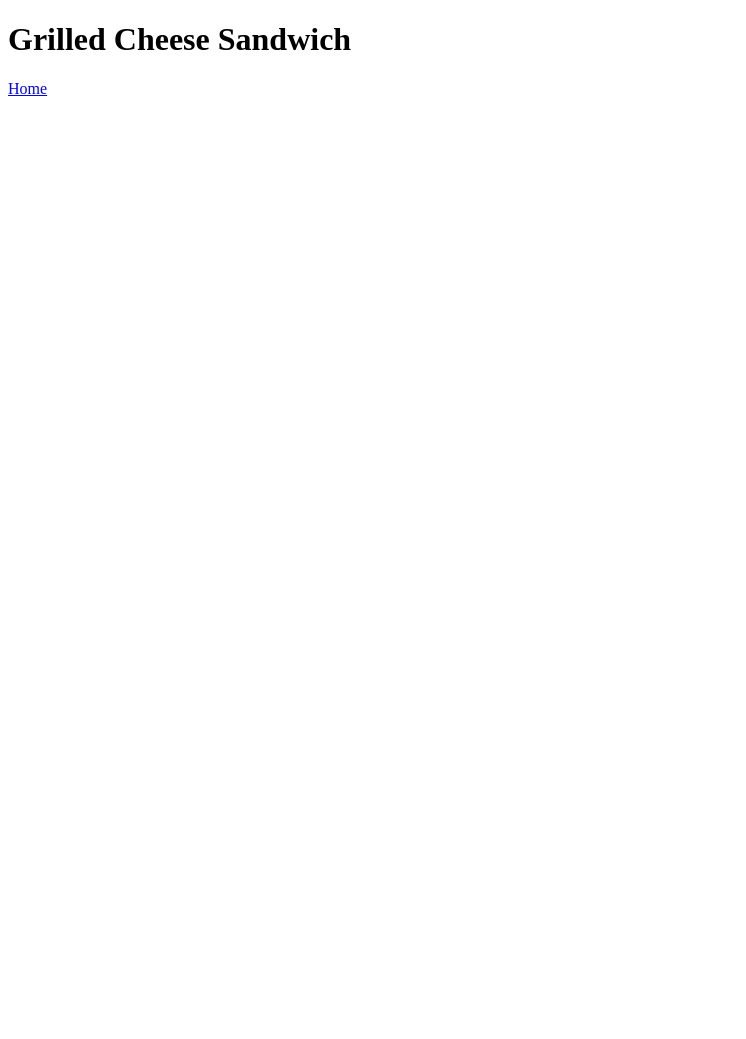
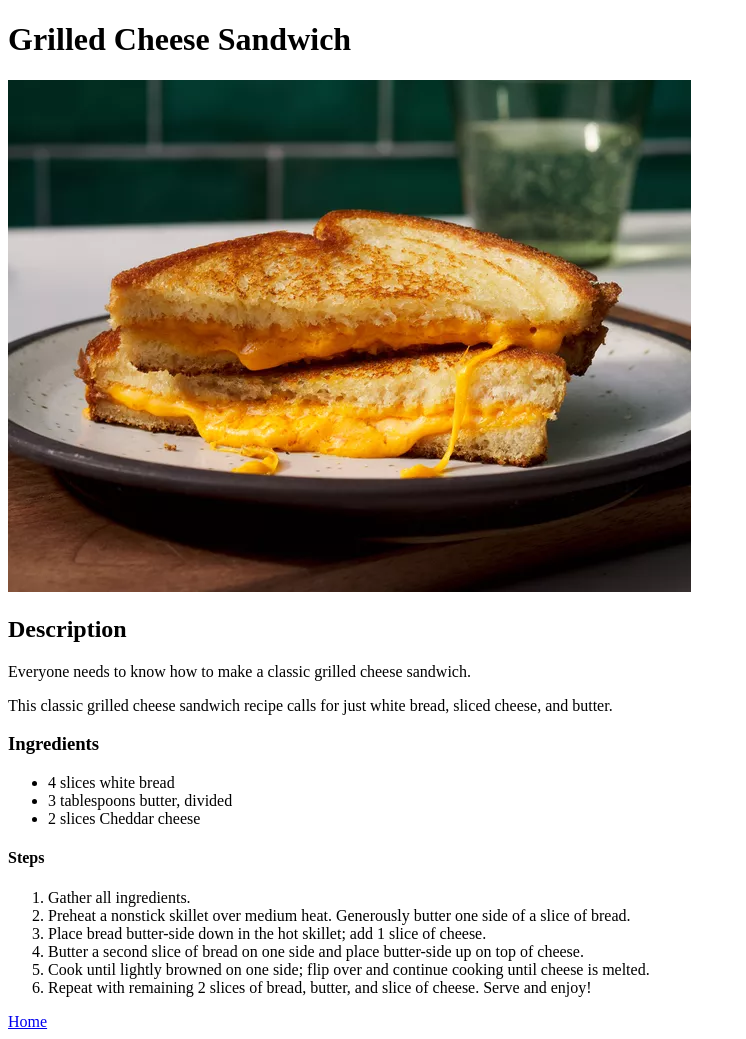
Before and after one commit to Mar7ini/odin-recipes, a plain HTML site: page recipes/grilled-cheese.html in a window 1280 px wide. Shown: the whole page, without its empty margins (0-746 px from the left). Before the commit the page ends 800 px from the top, so only its background shows below. Drawn offline with Linux system fonts and the light colour scheme.

```diff
--- a/recipes/grilled-cheese.html
+++ b/recipes/grilled-cheese.html
@@ -6,6 +6,31 @@
     </head>
     <body>
         <h1>Grilled Cheese Sandwich</h1>
+        <img    src="../images/AR-238891-Grilled-Cheese-Sandwich-beauty-4x3-362f705972e64a948b7ec547f7b2a831.webp"
+                alt="Delicious grilled cheese sandwich">
+
+        <h2>Description</h2>
+
+        <p>Everyone needs to know how to make a classic grilled cheese sandwich.</p>
+        <p>This classic grilled cheese sandwich recipe calls for just white bread, sliced cheese, and butter.</p>
+
+        <h3>Ingredients</h3>
+        <ul>
+            <li>4 slices white bread</li>
+            <li>3 tablespoons butter, divided</li>
+            <li>2 slices Cheddar cheese</li>
+        </ul>
+
+        <h4>Steps</h4>
+        <ol>
+            <li>Gather all ingredients.</li>
+            <li>Preheat a nonstick skillet over medium heat. Generously butter one side of a slice of bread.</li>
+            <li>Place bread butter-side down in the hot skillet; add 1 slice of cheese.</li>
+            <li>Butter a second slice of bread on one side and place butter-side up on top of cheese.</li>
+            <li>Cook until lightly browned on one side; flip over and continue cooking until cheese is melted.</li>
+            <li>Repeat with remaining 2 slices of bread, butter, and slice of cheese. Serve and enjoy!</li>
+        </ol>
         <a href="../index.html">Home</a>
+
     </body>
 </html>
```
Also changed, not shown: recipes/cottage-cheese-toast.html (added), recipes/mcchicken.html (added).
